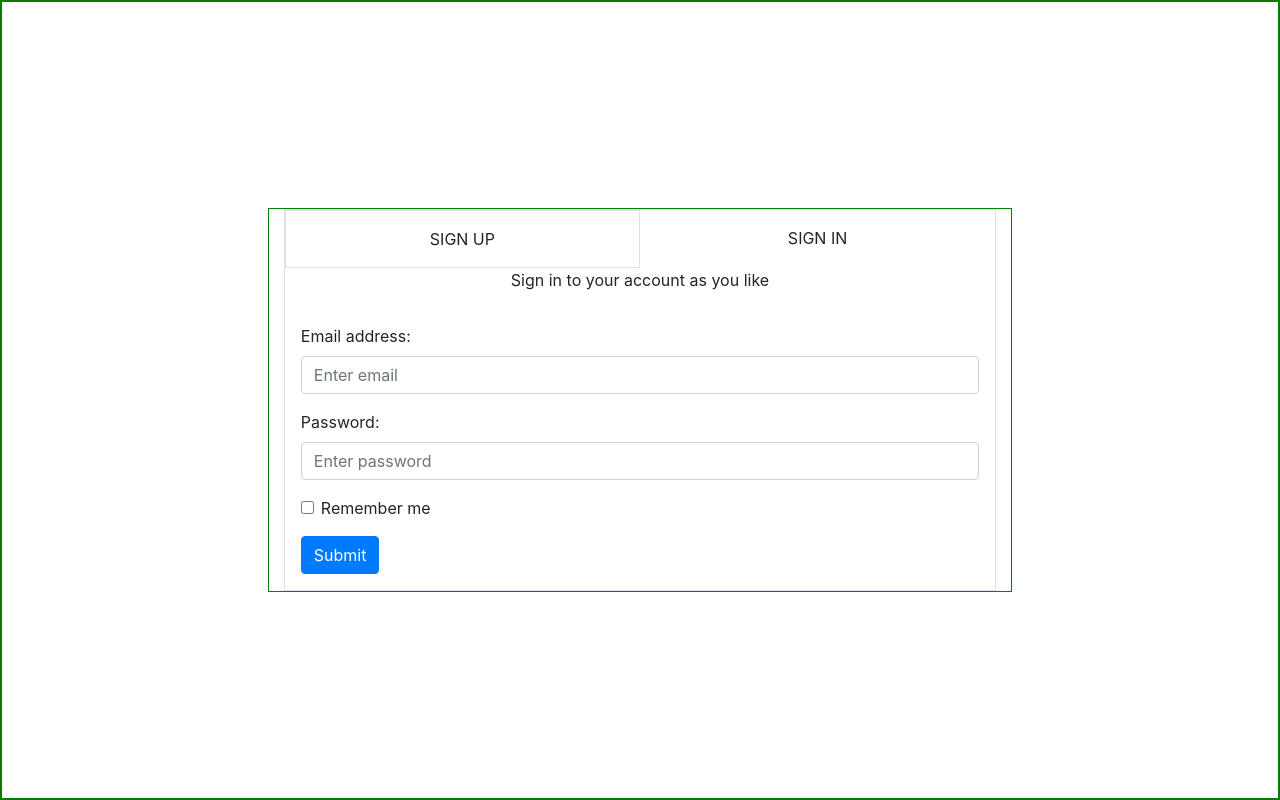
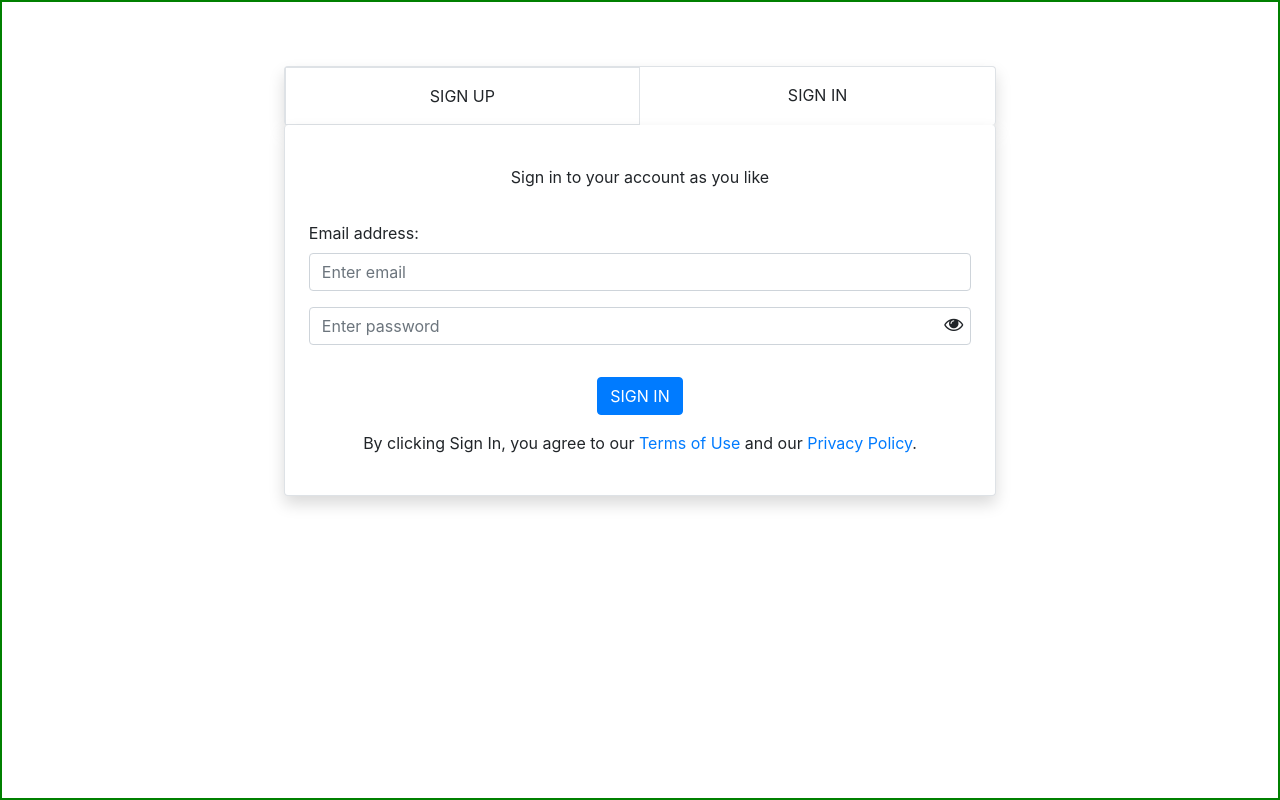
Before and after one commit to MahmoudHegazi/robotics-competition, a plain HTML site: page login.html in a window 1280 px wide. Drawn offline with nearby package versions, Linux system fonts and the light colour scheme.

Commit message:
Update login.html

```diff
--- a/login.html
+++ b/login.html
@@ -326,6 +326,18 @@ img.logo-image:hover {
     height: 100%;
   }
 
+  .password-eye {
+    position:absolute;
+    top:8px;right:8px;
+    pointer:cursor;
+    font-size:19px;
+    cursor:pointer;
+  }
+
+  .p-relative {
+    position:relative;
+  }
+
   /* Login CSS end */
   /* Media query */
 
@@ -449,44 +461,41 @@ img.logo-image:hover {
   </style>
 </head>
 <body id="login_page_body">
- <div class="container-fluid d-flex flex-column justify-content-center align-content-center full-height">
+ <div class="container-fluid full-height">
 
 
-      <div class="row">
-       <div class="row col-sm-7" style="border: 1px solid green;margin-left:auto;margin-right:auto;">
+      <div class="row pt-5">
+       <div class="row col-sm-7 p-3 mr-auto ml-auto" style="">
           <div class="col-md-12">
-             <div class="row border border-top-3 border-bottom-0">
-               <div class="col-6 text-center border border-3 p-3">SIGN UP</div>
+             <div class="row border border-top-3 shadow bg-white rounded border-bottom-0">
+               <div class="col-6 text-center border border-4 p-3">SIGN UP</div>
                <div class="col-6 text-center p-3">SIGN IN</div>
              </div>
           </div>
 
-          <div class="col-md-12 border border-3 border-bottom-0 border-top-0">
-             <div class="text-center">
-               <p>Sign in to your account as you like</p>
-             </div>
-          </div>
+           <!-- login form -->
+          <form action="/action_page.php" class="col-sm-12 border border-3 border-top-0 shadow p-4 mb-5 bg-white rounded">
 
-
-           <!-- login form -->
-          <form action="/action_page.php" class="p-3 col-sm-12 border border-3 border-top-0">
+            <p class="p-3 text-center">Sign in to your account as you like</p>
             <div class="form-group">
               <label for="email">Email address:</label>
-              <input type="email" class="form-control" placeholder="Enter email" id="email">
+              <input type="email" class="form-control" autocomplete="username" placeholder="Enter email" id="email">
             </div>
-            <div class="form-group">
-              <label for="pwd">Password:</label>
-              <input type="password" class="form-control" placeholder="Enter password" id="pwd">
+            <div class="form-group p-relative">
+            <i class="fa fa-eye password-eye" style=""></i>
+             <!-- <label for="pwd">Password: </label> -->
+              <input type="password" class="form-control" id="current-password" autocomplete="current-password" placeholder="Enter password" id="pwd">
             </div>
-            <div class="form-group form-check">
-              <label class="form-check-label">
-                <input class="form-check-input" type="checkbox"> Remember me
-              </label>
+
+            <div class="text-center pt-3">
+              <button type="submit" class="btn btn-primary">SIGN IN</button>
+
+              <p class="text-center pt-3">By clicking Sign In, you agree to our <a href="terms-of-use.html">Terms of Use</a> and our <a href="privacy.html">Privacy Policy</a>.</p>
             </div>
-            <button type="submit" class="btn btn-primary">Submit</button>
           </form>
          <!-- login form End -->
        </div>
+
      </div>
 
 
```
